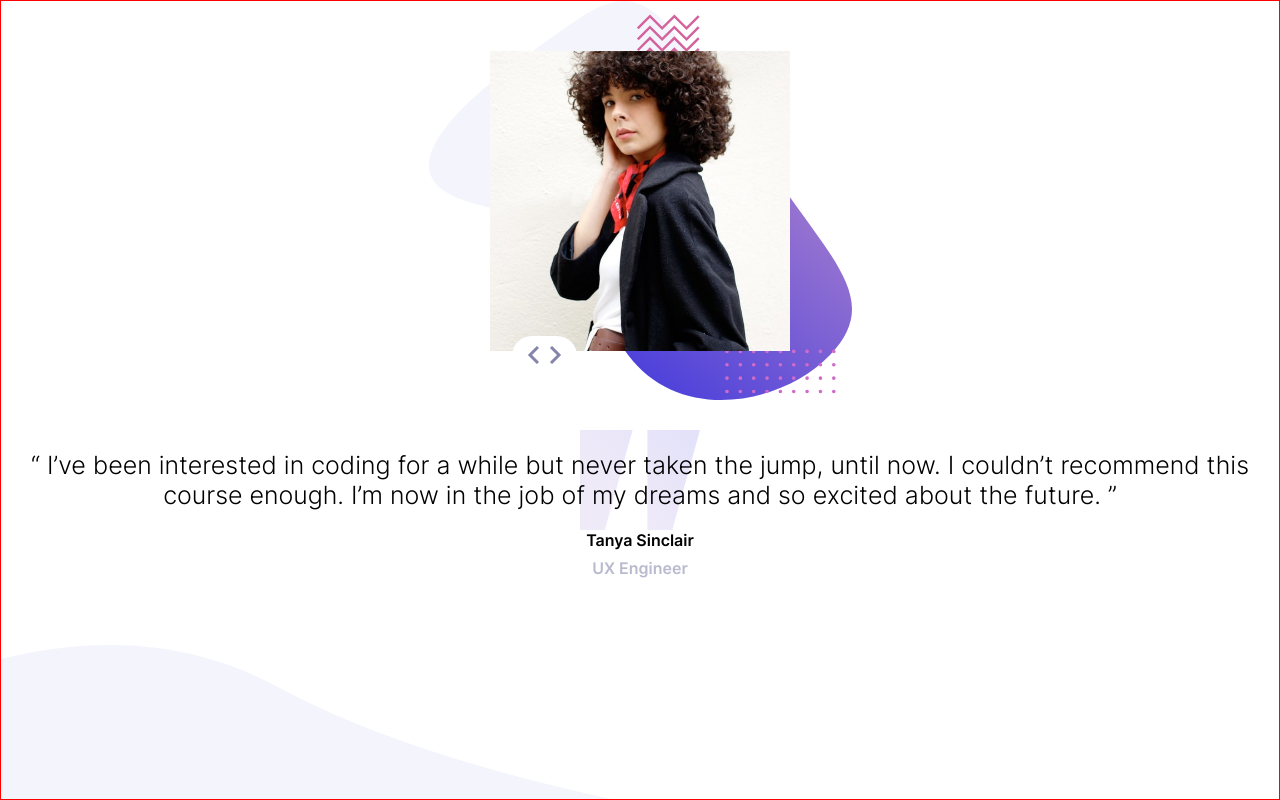
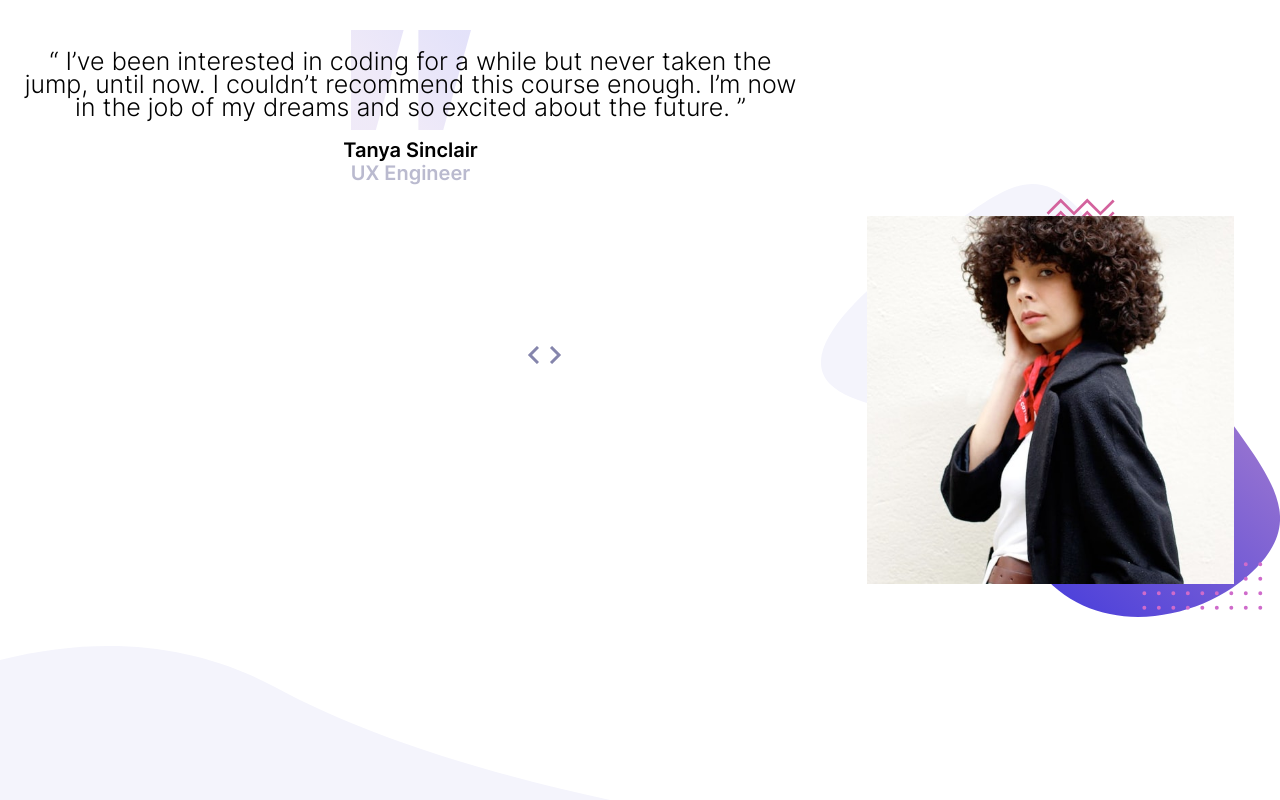
Before and after one commit to Phrukey/Testimonial-slider, a plain HTML site: page index.html in a window 1280 px wide. Shown: the top 800 px of the page. Drawn offline with Linux system fonts and the light colour scheme.

Commit message:
Mobile View Completed

```diff
--- a/index.html
+++ b/index.html
@@ -13,6 +13,11 @@
 </head>
 <body>
   <main>
+    <section class="navigation">
+      <button><img src="/images/icon-prev.svg" alt="prev-button"></button>
+      <button><img src="/images/icon-next.svg" alt="next-button"></button>
+    </section>
+    <section class="card-slider">
       <section class="card" id="first-card">
         <div class="card-image first-card-image">
           <img src="/images/image-tanya.jpg" alt="">
@@ -30,16 +35,15 @@
           <img src="/images/image-john.jpg" alt="">
         </div>
         <div class="testominial">
+          <div class="testominial-details">
             <p>  “ If you want to lay the best foundation possible I’d recommend taking this course.
               The depth the instructors go into is incredible. I now feel so confident about
               starting up as a professional developer. ”</p>
 
               <h5> John Tarkpor</h5> <span> Junior Front-end Developer</span>
           </div>
+        </div>
       </section>
-    <section class="navigation">
-      <button><img src="/images/icon-prev.svg" alt="prev-button"></button>
-      <button><img src="/images/icon-next.svg" alt="next-button"></button>
     </section>
   </main>
 
--- a/style.css
+++ b/style.css
@@ -18,7 +18,7 @@ main {
 .card {
   height: 100vh;
 
-  border: 1px solid red;
+  /* border: 1px solid red; */
 }
 
 .card-image {
@@ -31,14 +31,17 @@ main {
   align-items: center;
 }
 .card-image img {
-  width: 300px;
-  height: 300px;
-  object-fit: cover;
+  width: 80%;
+  height: 80%;
+  object-fit: contain;
+  overflow: hidden;
+  border-radius: 10px;
   /* visibility: hidden; */
 }
 .testominial {
   height: 50%;
   font-size: 25px;
+  line-height: 23px;
   padding: 50px 20px;
   font-family: inter-light;
   /* border: 1px solid red; */
@@ -48,12 +51,12 @@ main {
 
 .testominial h5 {
   margin-top: 20px;
-  font-size: 16px;
+  font-size: 20px;
   font-family: inter-semiBold;
 }
 .testominial span {
   font-family: inter-semiBold;
-  font-size: 16px;
+  font-size: 20px;
   color:  hsl(240, 18%, 77%);
 }
 .navigation {
@@ -70,8 +73,37 @@ main {
 }
 .navigation button{
   outline: none;
+  cursor: pointer;
   color: hsl(240, 18%, 77%);
   background: transparent;
   border: transparent;
   padding: 0 5px;
 }
+@media  (max-width: 350px) {
+  .card-image{
+    background: url(/images/pattern-bg.svg) no-repeat center top/cover;
+  }
+}
+@media (min-width: 620px) {
+  .card {
+    display: flex;
+    flex-direction: row-reverse;
+
+
+  }
+  .card-image{
+    height: 100vh;
+    background: url(/images/pattern-bg.svg) no-repeat center center/contain;
+  }
+
+  .testominial {
+    height: 100%;
+    display: flex;
+    flex-direction: column;
+    align-items: center;
+  }
+  .testominial-details {
+    height: 50%;
+    border: 1px solid red;
+  }
+}
```
Lines whose indentation alone changed are shown as unchanged.
